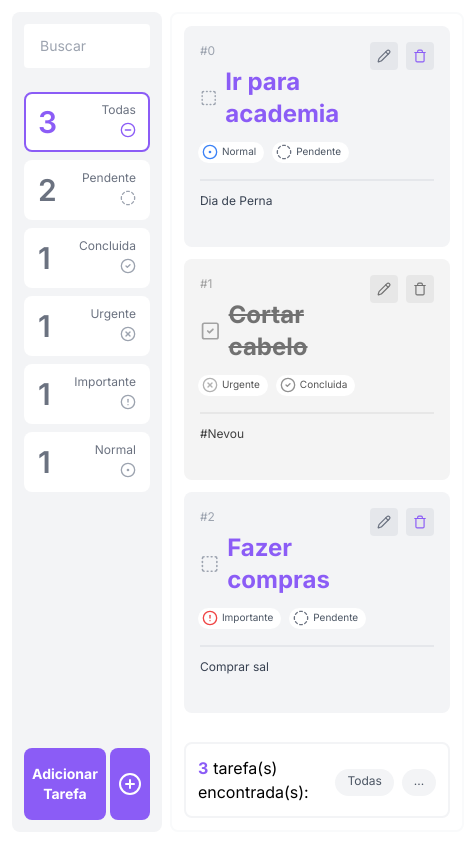
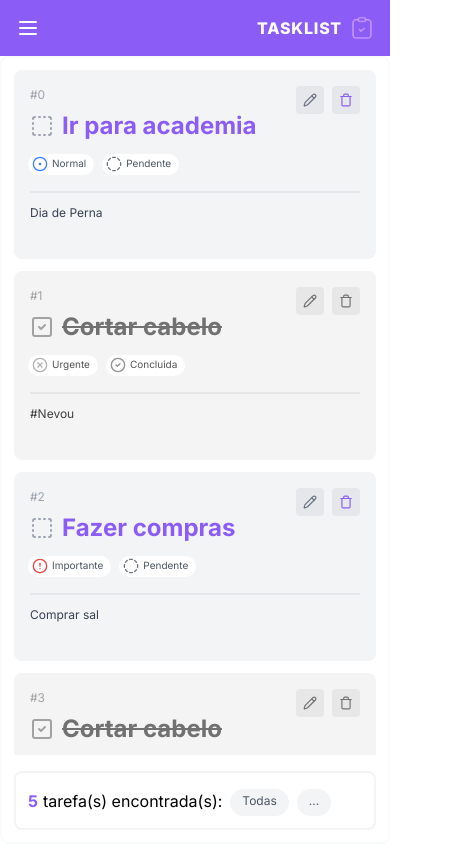
Before and after one commit to pedrom1719/Tasklist_REACT, a React (Vite) app: page / in a window 390 px wide. Shown: the whole page, 464 px wide, since content can reach past the window. Built offline with nearby package versions, Linux system fonts and the light colour scheme.

Commit message:
fix: Ajustando layout das tarefas no Mobile

```diff
--- a/src/App.tsx
+++ b/src/App.tsx
@@ -1,13 +1,25 @@
 import { Provider } from "react-redux";
+import { MenuIcon } from "lucide-react";
+
 import store from "./store";
-
 import Content from "./components/content/Content";
 import Sidebar from "./components/sidebar/Sidebar";
+
+import mainLogo from "/favicon.png";
 
 function App() {
   return (
     <Provider store={store}>
-      <main className="flex h-screen items-start justify-start gap-2 p-3">
+      <main className="flex h-screen w-full items-start justify-start gap-2 sm:fixed sm:top-0 sm:block sm:h-[100%]">
+        <header className="relative z-10 hidden w-full bg-violet-500 p-4 sm:flex sm:justify-between">
+          <MenuIcon className="h-6 w-6 cursor-pointer text-white" />
+          <div className="flex items-center gap-2">
+            <h2 className="text-base font-extrabold tracking-wider text-white">
+              TASKLIST
+            </h2>
+            <img src={mainLogo} className="h-auto w-6 mix-blend-screen" />
+          </div>
+        </header>
         <Sidebar />
         <Content />
       </main>
--- a/src/components/content/Content.tsx
+++ b/src/components/content/Content.tsx
@@ -45,7 +45,7 @@ function Content() {
 
   return (
     <>
-      <main className="flex h-full w-full flex-col justify-between rounded-lg border-2 border-gray-50 p-3">
+      <main className="flex h-full w-full flex-col justify-between rounded-lg border-2 border-gray-50 p-3 sm:h-[calc(100vh-56px)]">
         <div className="h-full space-y-3 overflow-y-auto">
           {taskFilter().map((taskIndex) => (
             <div key={taskIndex.cd}>
--- a/src/components/sidebar/Sidebar.tsx
+++ b/src/components/sidebar/Sidebar.tsx
@@ -33,7 +33,7 @@ function Sidebar() {
 
   return (
     <>
-      <aside className="xs:absolute flex h-full w-80 flex-col justify-between rounded-lg bg-gray-100 p-3">
+      <aside className="flex h-full w-80 flex-col justify-between rounded-lg bg-gray-100 p-3 sm:hidden">
         <div>
           <Input
             placeholder="Buscar"
--- a/src/store/reducers/tasks.ts
+++ b/src/store/reducers/tasks.ts
@@ -23,6 +23,20 @@ const initialState: TaskState = {
     },
     {
       cd: 2,
+      title: "Fazer compras",
+      category: "Importante",
+      status: "Pendente",
+      desc: "Comprar sal",
+    },
+    {
+      cd: 3,
+      title: "Cortar cabelo",
+      category: "Urgente",
+      status: "Concluida",
+      desc: "#Nevou",
+    },
+    {
+      cd: 4,
       title: "Fazer compras",
       category: "Importante",
       status: "Pendente",
--- a/tailwind.config.js
+++ b/tailwind.config.js
@@ -1,13 +1,17 @@
 /** @type {import('tailwindcss').Config} */
 export default {
-  content: [
-    "./index.html",
-    "./src/**/*.{js,jsx,ts,tsx}"],
+  content: ["./index.html", "./src/**/*.{js,jsx,ts,tsx}"],
   theme: {
     extend: {},
     fontFamily: {
-      'sans': ['Inter', 'Rubik', 'sans-serif', 'ui-sans-serif', 'system-ui'],
-    }
+      sans: ["Inter", "Rubik", "sans-serif", "ui-sans-serif", "system-ui"],
+    },
+    screens: {
+      sm: { max: "767px" },
+      md: { min: "768px", max: "1023px" },
+      lg: { min: "1024px", max: "1279px" },
+      xl: { min: "1280px" },
+    },
   },
   plugins: [],
-}
+};
```
